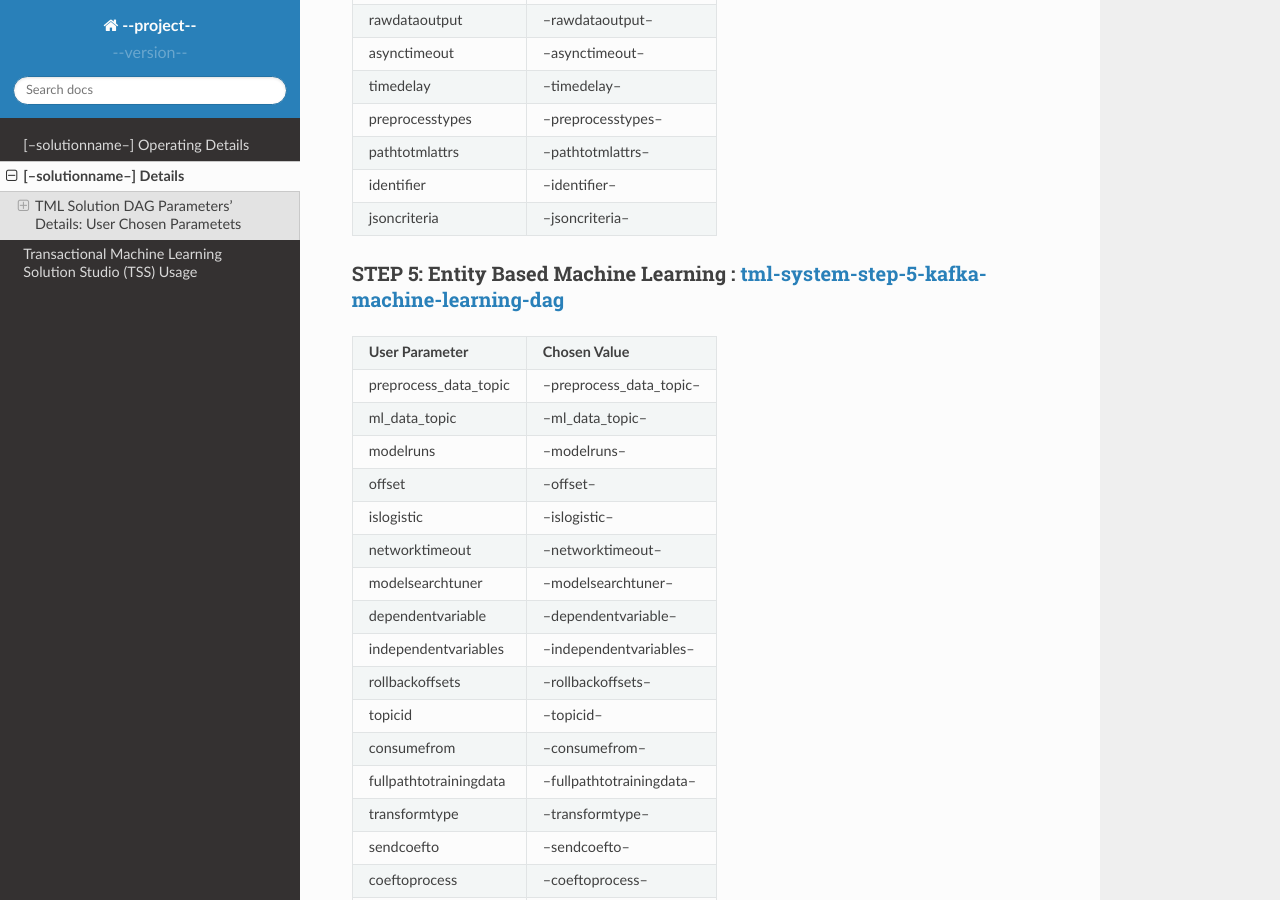
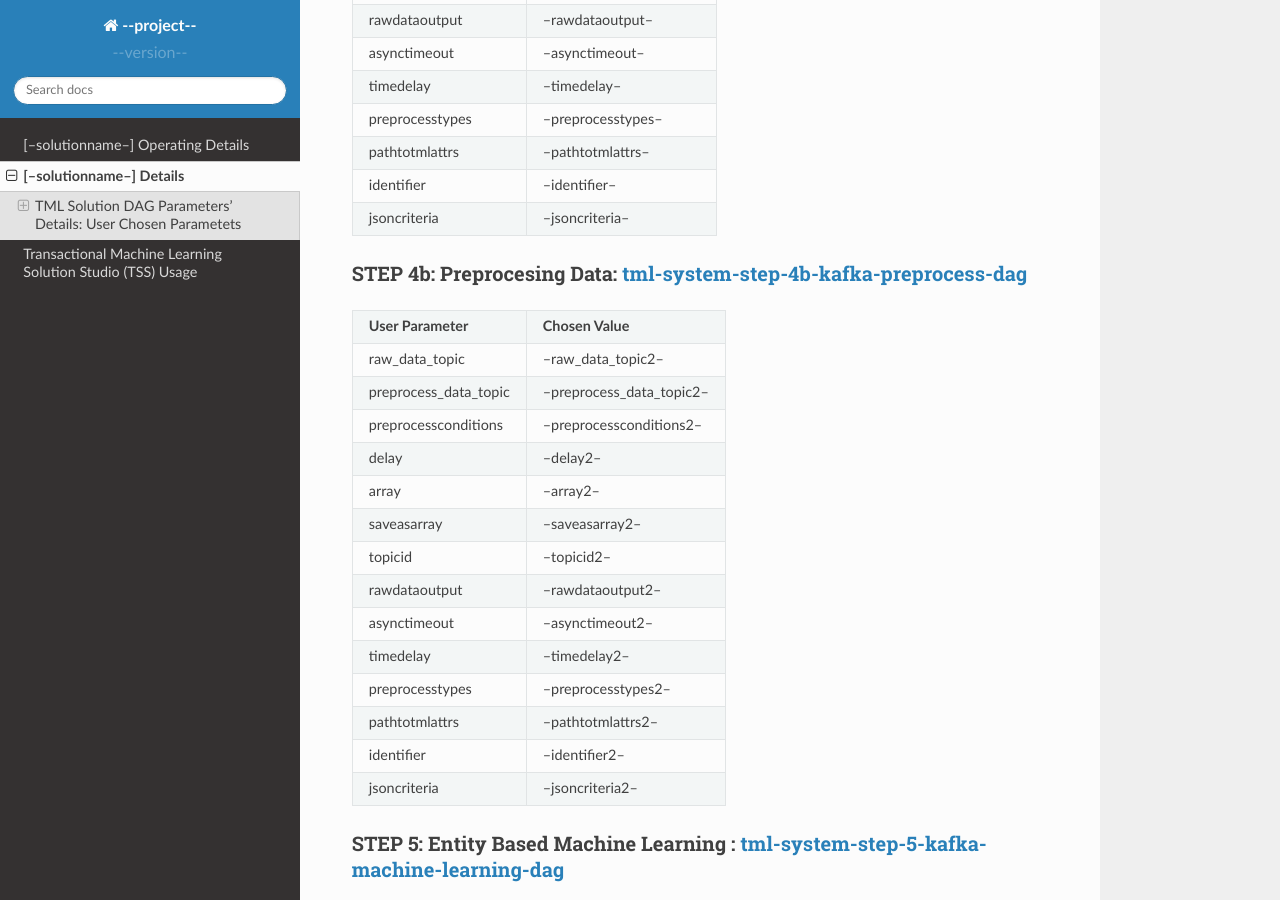
Before and after one commit to vanesalcb06/tssproject2-2b5c, a Sphinx documentation site: the page built from docs/source/details.rst, in a window 1280 px wide and 900 px high, scrolled down 1913 px. Built offline with Sphinx 7.4.7 and the Read the Docs theme 2.0.0, drawn with Linux system fonts in a browser that asks for light colours.

Commit message:
Update details.rst

```diff
--- a/docs/source/details.rst
+++ b/docs/source/details.rst
@@ -123,6 +123,42 @@ STEP 4: Preprocesing Data: `tml-system-step-4-kafka-preprocess-dag <https://tml.
      - --identifier--
    * - jsoncriteria
      - --jsoncriteria--
+
+STEP 4b: Preprocesing Data: `tml-system-step-4b-kafka-preprocess-dag <https://tml.readthedocs.io/en/latest/tmlbuilds.html#step-4b-preprocesing-data-tml-system-step-4b-kafka-preprocess-dag>`_
+^^^^^^^^^^^^^^^^^^^^^^^^^^^^^^^^^^
+
+.. list-table::
+
+   * - **User Parameter**
+     - **Chosen Value**
+   * - raw_data_topic
+     - --raw_data_topic2--
+   * - preprocess_data_topic
+     - --preprocess_data_topic2--
+   * - preprocessconditions
+     - --preprocessconditions2--
+   * - delay
+     - --delay2--
+   * - array
+     - --array2--
+   * - saveasarray
+     - --saveasarray2--
+   * - topicid
+     - --topicid2--
+   * - rawdataoutput
+     - --rawdataoutput2--
+   * - asynctimeout
+     - --asynctimeout2--
+   * - timedelay
+     - --timedelay2--
+   * - preprocesstypes
+     - --preprocesstypes2--
+   * - pathtotmlattrs
+     - --pathtotmlattrs2--
+   * - identifier
+     - --identifier2--
+   * - jsoncriteria
+     - --jsoncriteria2--
 
 STEP 5: Entity Based Machine Learning : `tml-system-step-5-kafka-machine-learning-dag <https://tml.readthedocs.io/en/latest/tmlbuilds.html#step-5-entity-based-machine-learning-tml-system-step-5-kafka-machine-learning-dag>`_
 ^^^^^^^^^^^^^^^^^^^^^^^^^^^^^^^^^^
```
